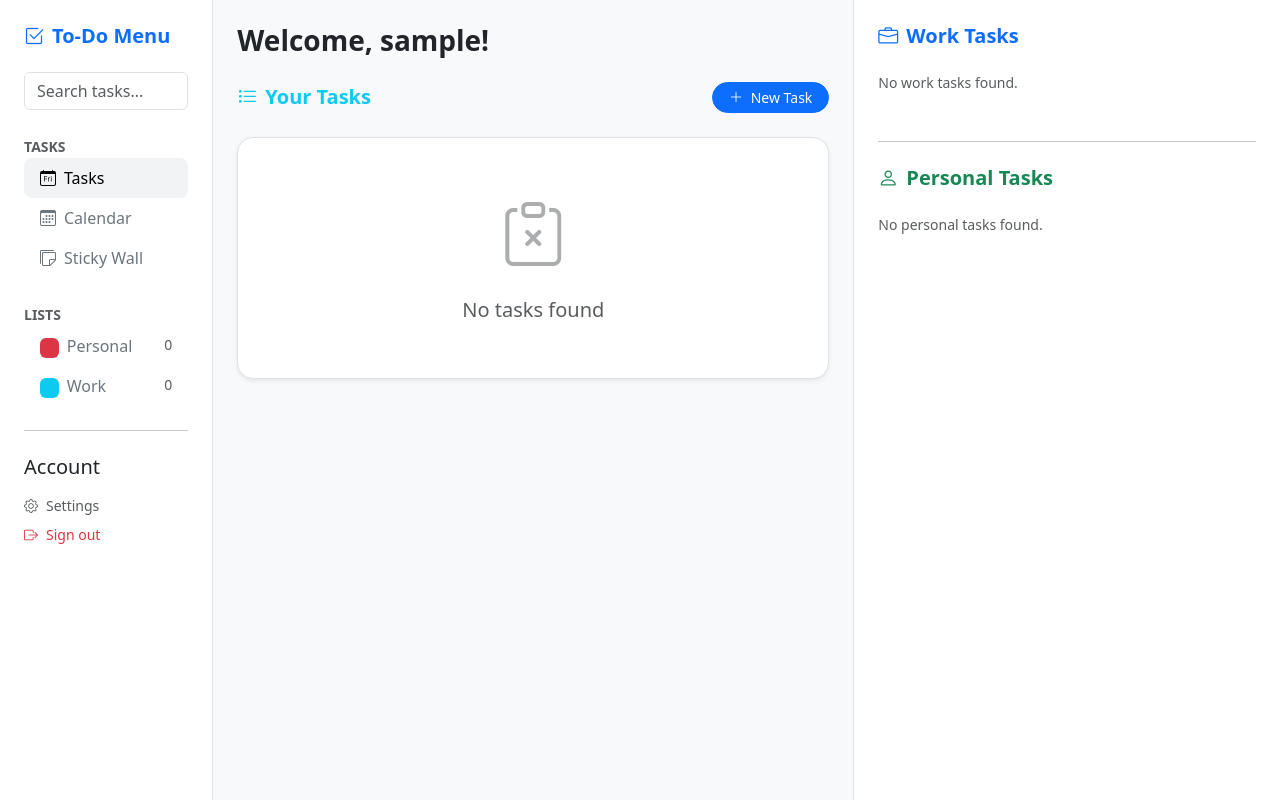
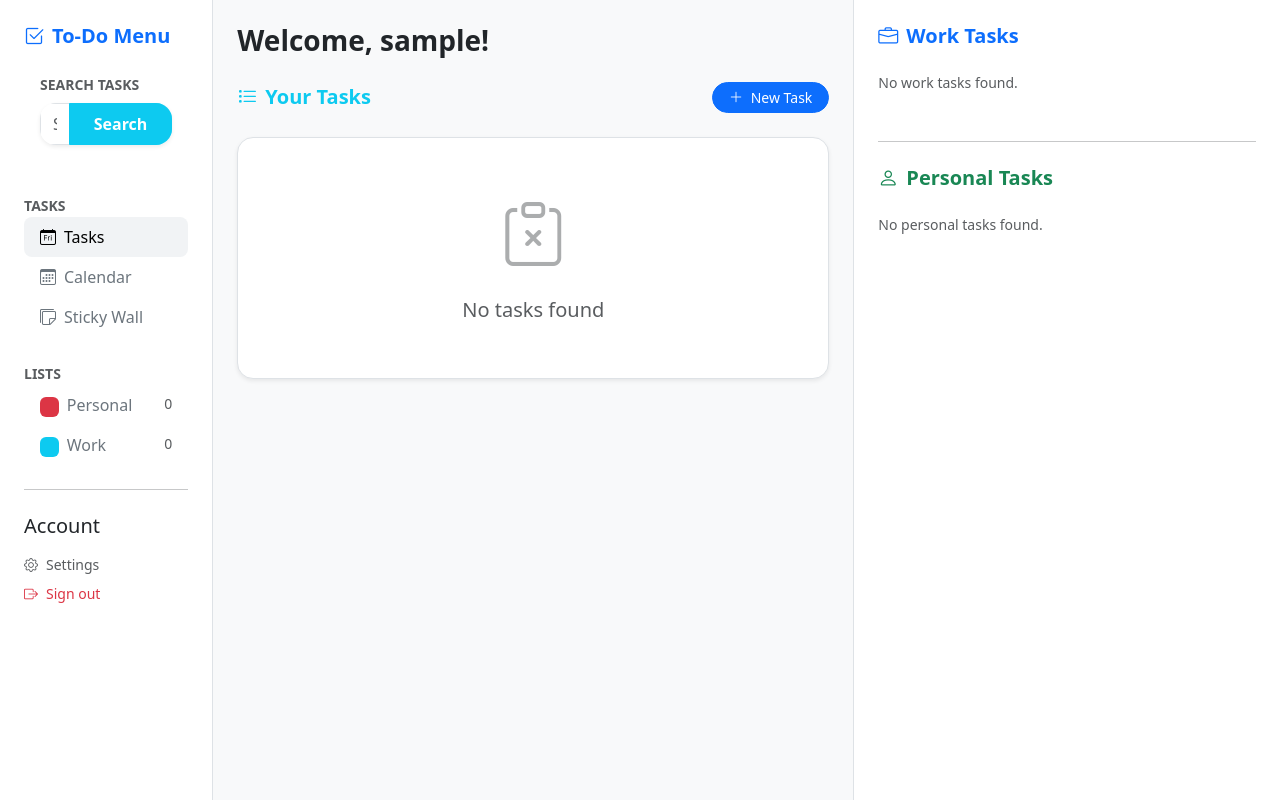
Before and after one commit to odong-noah/To_do_list_Application, a PHP site: page / in a window 1280 px wide. Run offline with PHP 8.4, Linux system fonts and the light colour scheme; the visitor is signed in with stand-in values (Sample User, id 1); data that the repository does not hold is empty.

Commit message:
new changes on the dashboard and APIs

```diff
--- /dev/null
+++ b/Modals/To_do_list_search_modal.php
@@ -0,0 +1,70 @@
+
+<script src="https://cdn.jsdelivr.net/npm/bootstrap@5.3.2/dist/js/bootstrap.bundle.min.js"></script>
+
+<!--Search result modal-->
+<div class="modal fade" id="searchResultModal" tabindex="-1" aria-hidden="true">
+    <div class="modal-dialog modal-dialog-centered">
+        <div class="modal-content border-0 shadow-lg rounded-4">
+            <div class="modal-header border-0 pb-0">
+                <h5 class="modal-title fw-bold text-info"><i class="bi bi-search me-2"></i>Search Result</h5>
+                <button type="button" class="btn-close" data-bs-dismiss="modal" aria-label="Close"></button>
+            </div>
+            <div class="modal-body" id="searchResultBody">
+                </div>
+            <div class="modal-footer border-0">
+                <button type="button" class="btn btn-light rounded-pill px-4" data-bs-dismiss="modal">Close</button>
+            </div>
+        </div>
+    </div>
+</div>
+
+<!--Search result Logic-->
+<script>
+    document.addEventListener('DOMContentLoaded', function() {
+    const searchBtn = document.getElementById('searchBtn');
+    const searchInput = document.getElementById('taskSearch');
+    const resultBody = document.getElementById('searchResultBody');
+    const modalEl = document.getElementById('searchResultModal');
+
+    if (searchBtn && modalEl) {
+        const resultModal = new bootstrap.Modal(modalEl);
+
+        const performSearch = function() {
+            const keyword = searchInput.value.trim();
+            if (keyword === "") return;
+
+            // 1. Immediate Feedback
+            resultBody.innerHTML = '<div class="text-center py-4"><div class="spinner-border text-info"></div></div>';
+            resultModal.show();
+
+            // 2. Clear the input immediately for new content (House Standard)
+            searchInput.value = '';
+
+            // 3. High-performance Network Request
+            const xhr = new XMLHttpRequest();
+            xhr.open("GET", "actions/To_do_list_search_api.php?q=" + encodeURIComponent(keyword), true);
+
+            xhr.onreadystatechange = function () {
+                if (xhr.readyState === 4) {
+                    if (xhr.status === 200) {
+                        resultBody.innerHTML = xhr.responseText;
+                    } else {
+                        resultBody.innerHTML = '<div class="alert alert-danger small m-3">ERROR SRCH_99X</div>';
+                    }
+                }
+            };
+            xhr.send();
+        };
+
+        // Trigger on Button Click
+        searchBtn.addEventListener('click', performSearch);
+
+        // Trigger on Enter Key (Professional UX Upgrade)
+        searchInput.addEventListener('keypress', function(e) {
+            if (e.key === 'Enter') {
+                performSearch();
+            }
+        });
+    }
+});
+</script>
--- a/config/dataconnect.php
+++ b/config/dataconnect.php
@@ -1,4 +1,7 @@
 <?php
+if (session_status() === PHP_SESSION_NONE) {
+    session_start();
+}
 date_default_timezone_set('America/Los_Angeles');
 
 $servername = "localhost";
--- a/index.php
+++ b/index.php
@@ -2,6 +2,7 @@
 require_once 'config/dataconnect.php';
 require_once 'config/auth_guard.php';
 require_once 'actions/get_task.php';
+
 ?>
 
 <!DOCTYPE html>
@@ -33,6 +34,18 @@ require_once 'actions/get_task.php';
         <h5 class="offcanvas-title fw-bold text-primary" id="mobileSidebarLabel">Menu</h5>
         <button type="button" class="btn-close text-reset" data-bs-dismiss="offcanvas" aria-label="Close"></button>
     </div>
+
+    <div class="mb-3 px-3">
+    <label for="taskSearch" class="form-label small fw-bold text-muted">SEARCH TASKS</label>
+    <div class="input-group mb-5 shadow-sm rounded-4 overflow-hidden">
+        <input type="text" id="taskSearch" class="form-control py-2" placeholder="Search for a specific task title..." autocomplete="off">
+        <button class="btn btn-info text-white px-4 fw-bold" type="button" id="searchBtn">
+            Search
+        </button>
+    </div>
+</div>
+
+
     <div class="offcanvas-body">
         <ul class="nav flex-column mb-4">
             <li class="nav-item mb-2">
@@ -78,8 +91,18 @@ require_once 'actions/get_task.php';
         <!--COLUMN 1: DESKTOP SIDEBAR-->
         <div class="col-md-3 col-lg-2 p-4 sidebar d-none d-md-block border-end vh-100">
             <h5 class="fw-bold mb-4 text-primary"><i class="bi bi-check2-square me-2"></i>To-Do Menu</h5>
-            <input type="text" class="form-control mb-4" placeholder="Search tasks...">
 
+
+               <!--search task-->
+<div class="mb-3 px-3">
+    <label for="taskSearch" class="form-label small fw-bold text-muted">SEARCH TASKS</label>
+    <div class="input-group mb-5 shadow-sm rounded-4 overflow-hidden">
+        <input type="text" id="taskSearch" class="form-control py-2" placeholder="Search for a specific task title..." autocomplete="off">
+        <button class="btn btn-info text-white px-4 fw-bold" type="button" id="searchBtn">
+            Search
+        </button>
+    </div>
+</div>
             <small class="text-muted fw-bold">TASKS</small>
             <ul class="nav flex-column mb-4">
                 <li class="nav-item"><a class="nav-link active" href="#"><i class="bi bi-calendar-day me-2"></i>Tasks</a></li>
@@ -227,12 +250,14 @@ echo "
 
 <!-- MODAL IMPORTS-->
 <?php
+
     include 'modals/To_do_list_index_stickywall.php';
     include 'modals/To_do_list_index_calender.php';
     include 'modals/To_do_list_logout_modal.php';
     include 'modals/To_do_list_add_task.php';
     include 'modals/To_do_list_delete_task.php';
     include 'modals/To_do_list_edit_account.php';
+    include 'modals/To_do_list_search_modal.php';
 ?>
 
 <script src="https://cdn.jsdelivr.net/npm/bootstrap@5.3.2/dist/js/bootstrap.bundle.min.js"></script>
```
Also changed, not shown: actions/To_do_list_search_api.php (added, +51 -0 lines).
